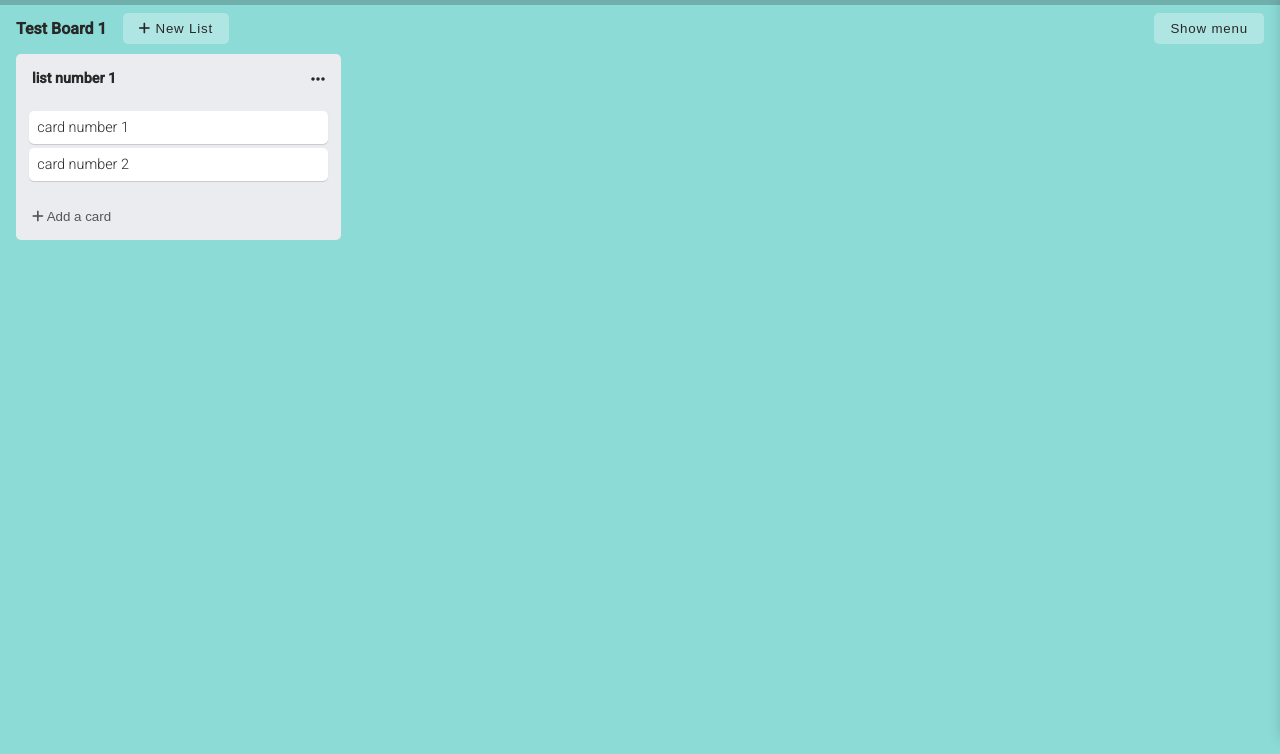
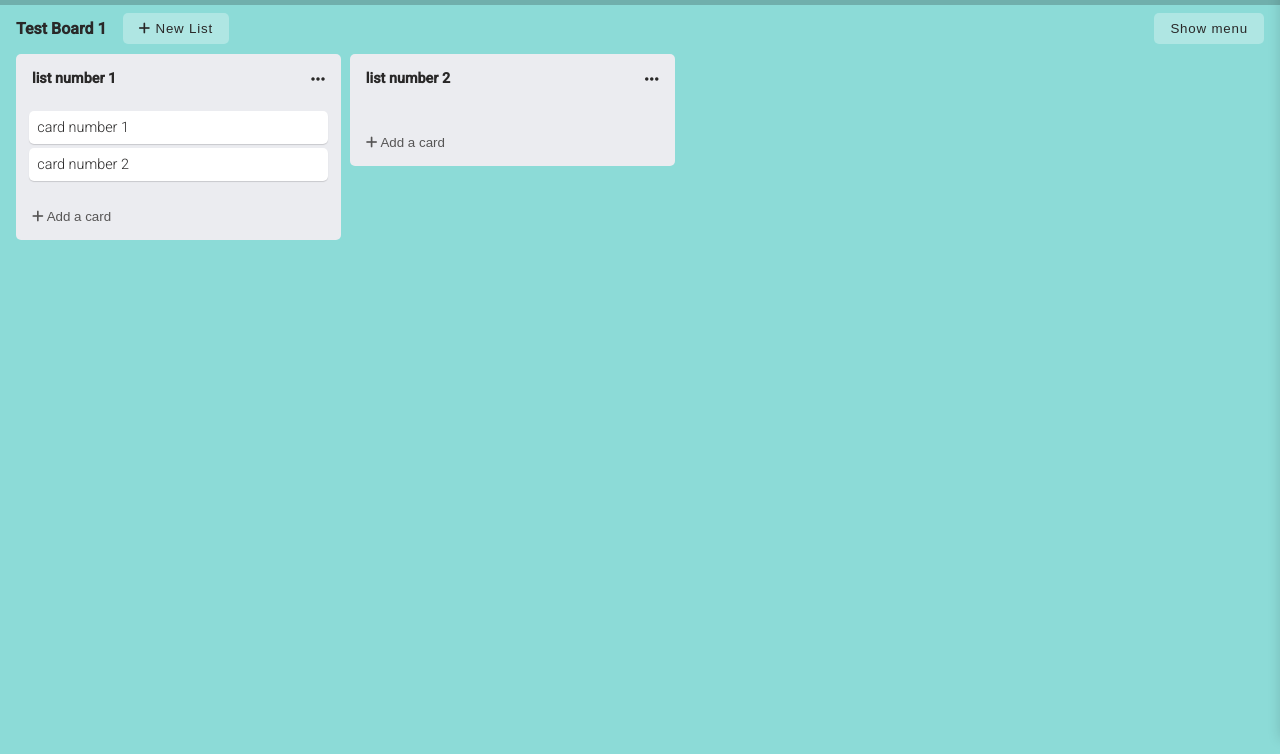
Before and after one commit to dustinusey/trelloclone, a website with bundled scripts: page index.html in a window 1280 px wide. Shown: the part 46-800 px from the top of the page. Built offline with nearby package versions, Linux system fonts and the light colour scheme.

Commit message:
added second list by default

```diff
--- a/index.html
+++ b/index.html
@@ -60,6 +60,21 @@
                 <i class="fa-solid fa-plus"></i> Add a card
             </button>
         </div>
+        <div class="trello-card-list">
+            <!-- title -->
+            <div class="list-title-container">
+                <p>list number 2</p>
+                <i class="fa-solid fa-ellipsis"></i>
+            </div>
+            <!-- card -->
+            <div class="container">
+
+            </div>
+            <!-- add btn -->
+            <button class="card-btn">
+                <i class="fa-solid fa-plus"></i> Add a card
+            </button>
+        </div>
 
     </main>
 
```
